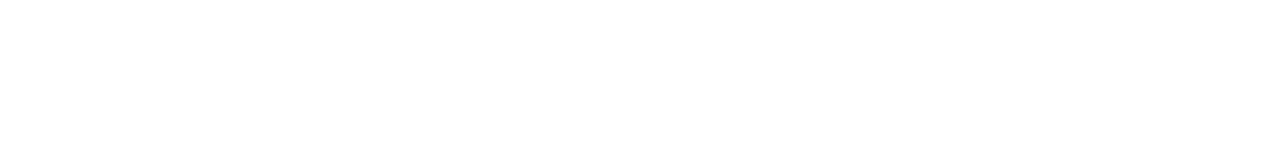
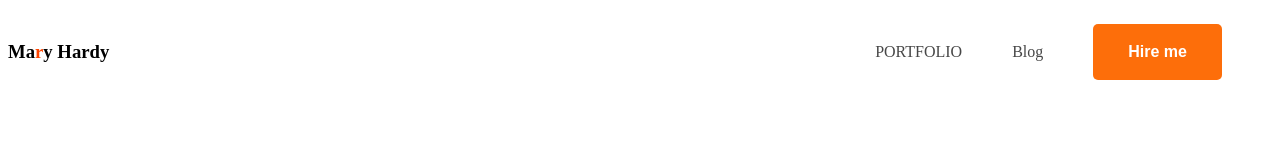
Before and after one commit to almujahidc1b13/webdeveloper-portfolio, a plain HTML site: page index.html in a window 1280 px wide. Drawn offline with Linux system fonts and the light colour scheme.

Commit message:
navigation bar styles added

```diff
--- a/index.html
+++ b/index.html
@@ -4,8 +4,23 @@
     <meta charset="UTF-8">
     <meta name="viewport" content="width=device-width, initial-scale=1.0">
     <title>WEBDEVELOPER PORTFOLIO</title>
+    <link rel="preconnect" href="https://fonts.googleapis.com">
+<!-- <link rel="preconnect" href="https://fonts.gstatic.com" crossorigin> -->
+<!-- <link href="https://fonts.googleapis.com/css2?family=Open+Sans:wght@800&display=swap" rel="stylesheet"> -->
+    <link rel="stylesheet" href="styles/potfolio.css">
 </head>
 <body>
+    <header>
+       <nav> <h3 class="nav-title">Ma<span class="text-primary">r</span>y Hardy</h3>
+        <ul>
+            <li><a href="">PORTFOLIO</a></li>
+            <li><a href="">Blog</a></li>
+            <li><button class="btn-primary">Hire me</button></li>
+        </ul>
+    </nav>
+    </header>
+    <main></main>
+    <footer></footer>
 
 </body>
 </html>
--- /dev/null
+++ b/styles/potfolio.css
@@ -0,0 +1,42 @@
+/* common shared styles */
+body{
+    'Open Sans', sans-serif;
+}
+/* nav related styles */
+nav{
+    display: flex;
+    align-items: center;
+    justify-content: space-between;
+}
+.nav title{
+    color: #181818;
+
+font-size: 45px;
+font-style: normal;
+font-weight: 800;
+line-height: normal;
+}
+.text-primary{color: orangered;}
+nav > ul{
+    display: flex;
+    align-items: center;
+}
+nav  li{
+    list-style: none;
+    margin-right: 50px;
+}
+nav a{
+    text-decoration: none;
+    color: var(--dark-02, #474747);
+}
+.btn-primary{
+
+    border-radius: 5px;
+    background: #FD6E0A;
+    border: 0;
+    font-size: 16px;
+    font-weight: 700;
+    color: white;
+    padding: 19px 35px;
+
+}
```
